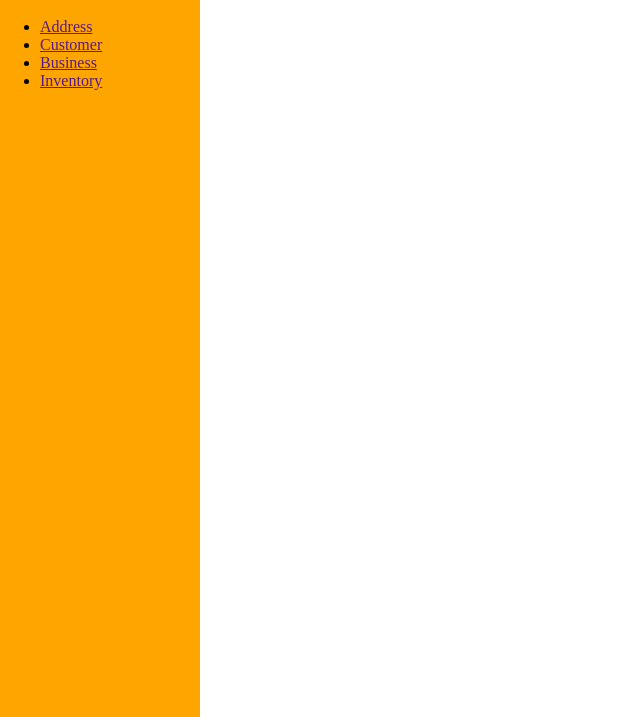
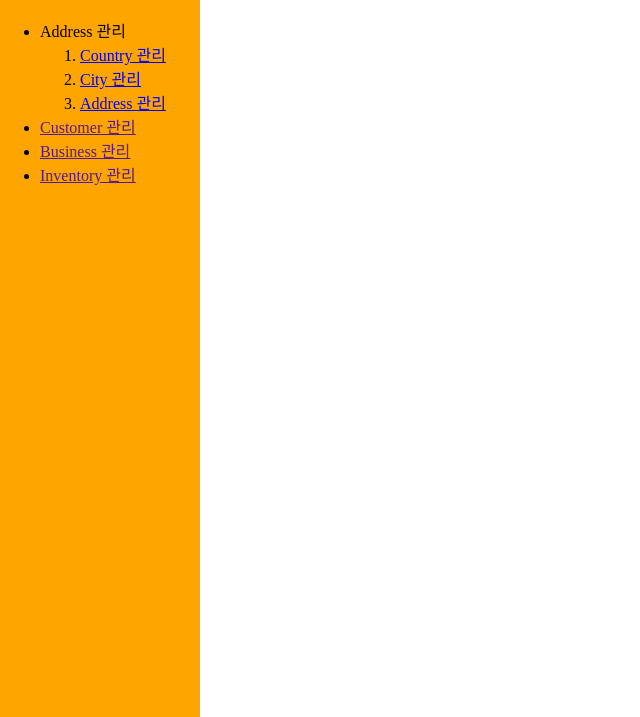
Before and after one commit to Lee-JinHyeok/sakila, a plain HTML site: page sakila/WebContent/template.html in a window 1280 px wide. Shown: the part 83-800 px from the top of the page, without its empty margins (0-640 px from the left). Drawn offline with nearby package versions, Linux system fonts and the light colour scheme.

Commit message:
template.html 새로운 양식으로 복사본 만듦.

```diff
--- a/sakila/WebContent/template.html
+++ b/sakila/WebContent/template.html
@@ -1,7 +1,7 @@
 <!DOCTYPE html>
 <html>
 <head>
-<title>sakila index</title>
+<title>Address</title>
 <meta charset="UTF-8">
 <meta name="viewport" content="width=device-width, initial-scale=1.0">
 <style>
@@ -40,14 +40,22 @@
     <div id="aside">
         <h1>MENU</h1>
         <ul>
-        	<li><a href="">Address</a></li>
-        	<li><a href="">Customer</a></li>
-        	<li><a href="">Business</a></li>
-        	<li><a href="">Inventory</a></li>
+        	<li>
+        		<div>Address 관리</div>
+        		<ol>
+        			<li><a href="/sakila/address/country.html">Country 관리</a></li>
+        			<li><a href="/sakila/address/city.html">City 관리</a></li>
+        			<li><a href="/sakila/address/address.html">Address 관리</a></li>
+        		</ol>
+        	</li>
+        	<li><a href="">Customer 관리</a></li>
+        	<li><a href="">Business 관리</a></li>
+        	<li><a href="">Inventory 관리</a></li>
         </ul>
     </div>
     <div id="section">
         <h1>INDEX</h1>
     </div>
 </body>
+	<script src="https://ajax.googleapis.com/ajax/libs/jquery/3.4.1/jquery.min.js"></script>
 </html>
```
